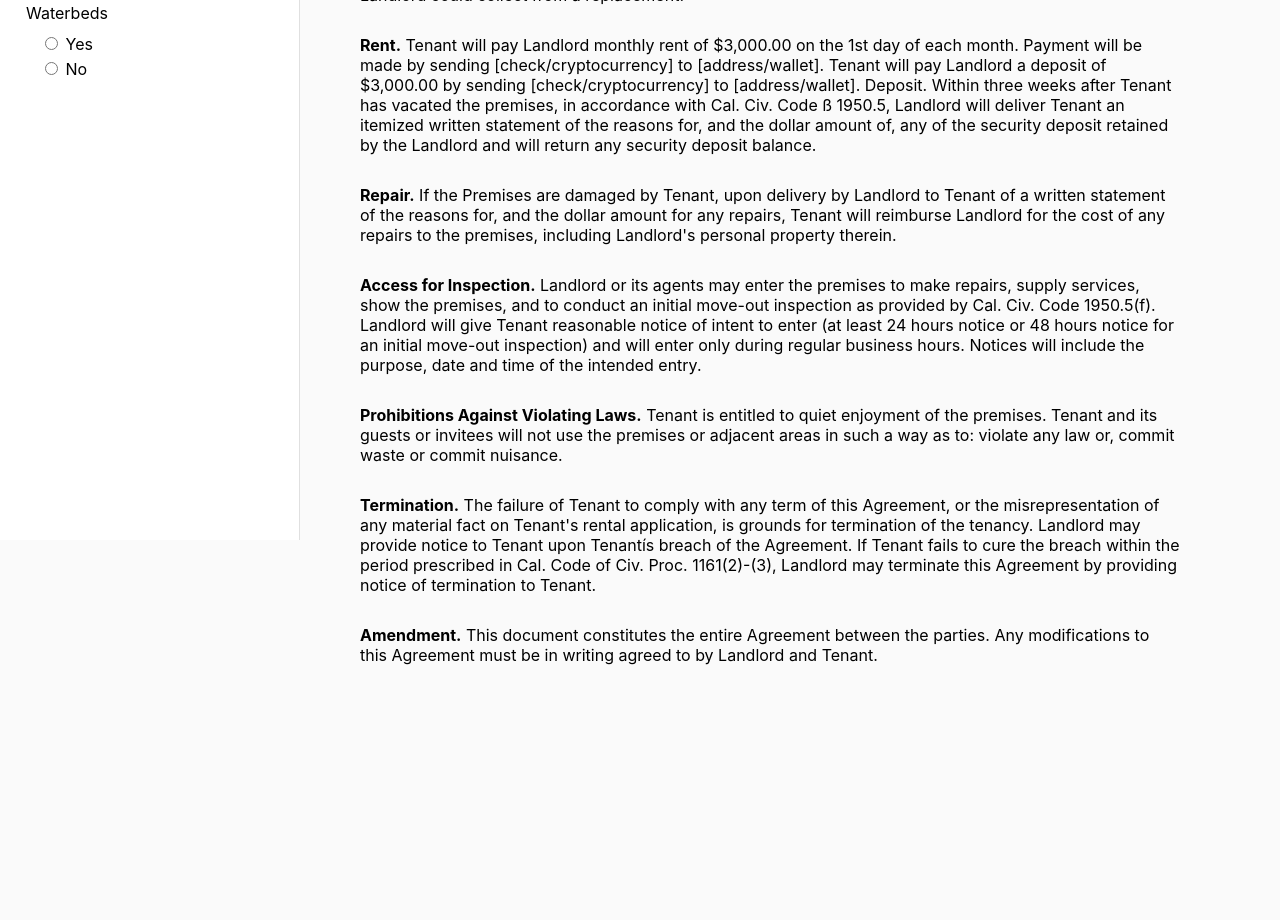
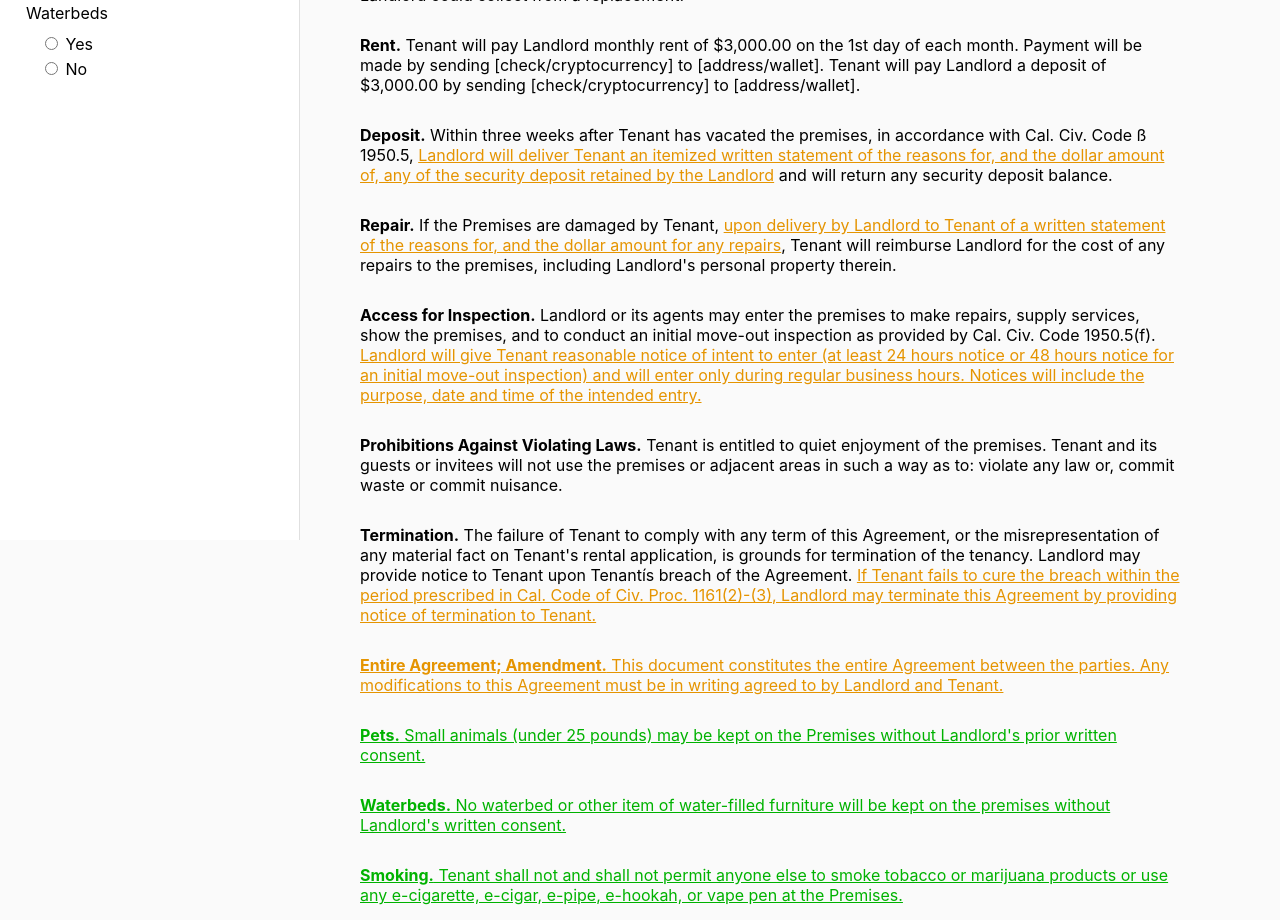
Before and after one commit to stephen-pon/ourterms, a React (Create React App) app: page /lease/confirm in a window 1280 px wide. Shown: the part 260-1180 px from the top of the page. Before the commit the page ends 940 px from the top, so only its background shows below. Built offline with nearby package versions, Linux system fonts and the light colour scheme.

Commit message:
highlighting lease confirm

```diff
--- a/src/components/Lease/LeaseConfirm/LeaseText/LeaseText.js
+++ b/src/components/Lease/LeaseConfirm/LeaseText/LeaseText.js
@@ -1,6 +1,7 @@
 import React, { PureComponent } from 'react';
 import PropTypes from 'prop-types';
 import { withStyles } from '@material-ui/core';
+import Tooltip from '@material-ui/core/Tooltip';
 
 
 const styles = (theme) => ({
@@ -15,6 +16,16 @@ const styles = (theme) => ({
   },
   clause: {
     padding: '15px 100px 15px 60px;'
+  },
+  newClause: {
+    padding: '15px 100px 15px 60px;',
+    textDecoration: 'underline',
+    color: '#00b200'
+  },
+  highlight: {
+    textDecoration: 'underline',
+    color: '#E59400',
+    cursor: 'help'
   }
 });
 
@@ -39,25 +50,45 @@ class LeaseText extends PureComponent {
           </span>
           <span className={classes.clause}>
             <b>Rent.</b> Tenant will pay Landlord monthly rent of $3,000.00 on the 1st day of each month. Payment will be made by sending [check/cryptocurrency] to [address/wallet].  Tenant will pay Landlord a deposit of $3,000.00 by sending [check/cryptocurrency] to [address/wallet].
-Deposit. Within three weeks after Tenant has vacated the premises, in accordance with Cal. Civ. Code ß 1950.5, Landlord will deliver Tenant an itemized written statement of the reasons for, and the dollar amount of, any of the security deposit retained by the Landlord and will return any security deposit balance.
           </span>
           <span className={classes.clause}>
-            <b>Repair.</b> If the Premises are damaged by Tenant, upon delivery by Landlord to Tenant of a written statement of the reasons for, and the dollar amount for any repairs, Tenant will reimburse Landlord for the cost of any repairs to the premises, including Landlord's personal property therein.
+            <b>Deposit.</b> Within three weeks after Tenant has vacated the premises, in accordance with Cal. Civ. Code ß 1950.5, <Tooltip title="OurTerms operative provision" placement="right"><span className={classes.highlight}>Landlord will deliver Tenant an itemized written statement of the reasons for, and the dollar amount of, any of the security deposit retained by the Landlord</span></Tooltip> and will return any security deposit balance.
           </span>
           <span className={classes.clause}>
-            <b>Access for Inspection.</b> Landlord or its agents may enter the premises to make repairs, supply services, show the premises, and to conduct an initial move-out inspection as provided by Cal. Civ. Code 1950.5(f). Landlord will give Tenant reasonable notice of intent to enter (at least 24 hours notice or 48 hours notice for an initial move-out inspection) and will enter only during regular business hours. Notices will include the purpose, date and time of the intended entry.
+            <b>Repair.</b> If the Premises are damaged by Tenant, <Tooltip title="OurTerms operative provision" placement="right"><span className={classes.highlight}>upon delivery by Landlord to Tenant of a written statement of the reasons for, and the dollar amount for any repairs</span></Tooltip>, Tenant will reimburse Landlord for the cost of any repairs to the premises, including Landlord's personal property therein.
+          </span>
+          <span className={classes.clause}>
+            <b>Access for Inspection.</b> Landlord or its agents may enter the premises to make repairs, supply services, show the premises, and to conduct an initial move-out inspection as provided by Cal. Civ. Code 1950.5(f). <Tooltip title="OurTerms operative provision" placement="right"><span className={classes.highlight}>Landlord will give Tenant reasonable notice of intent to enter (at least 24 hours notice or 48 hours notice for an initial move-out inspection) and will enter only during regular business hours. Notices will include the purpose, date and time of the intended entry.</span></Tooltip>
           </span>
           <span className={classes.clause}>
             <b>Prohibitions Against Violating Laws.</b> Tenant is entitled to quiet enjoyment of the premises. Tenant and its guests or invitees will not use the premises or adjacent areas in such a way as to: violate any law or, commit waste or commit nuisance.
           </span>
           <span className={classes.clause}>
-            <b>Termination.</b> The failure of Tenant to comply with any term of this Agreement, or the misrepresentation of any material fact on Tenant's rental application, is grounds for termination of the tenancy. Landlord may provide notice to Tenant upon Tenantís breach of the Agreement.  If Tenant fails to cure the breach within the period prescribed in Cal. Code of Civ. Proc. 1161(2)-(3), Landlord may terminate this Agreement by providing notice of termination to Tenant.
+            <b>Termination.</b> The failure of Tenant to comply with any term of this Agreement, or the misrepresentation of any material fact on Tenant's rental application, is grounds for termination of the tenancy. Landlord may provide notice to Tenant upon Tenantís breach of the Agreement. <Tooltip title="OurTerms operative provision" placement="right"><span className={classes.highlight}>If Tenant fails to cure the breach within the period prescribed in Cal. Code of Civ. Proc. 1161(2)-(3), Landlord may terminate this Agreement by providing notice of termination to Tenant.</span></Tooltip>
           </span>
+
           <span className={classes.clause}>
-            <b>Amendment.</b> This document constitutes the entire Agreement between the parties. Any modifications to this Agreement must be in writing agreed to by Landlord and Tenant.
+            <Tooltip title="OurTerms operative provision" placement="right">
+              <span className={classes.highlight}>
+                <b>Entire Agreement; Amendment.</b> This document constitutes the entire Agreement between the parties. Any modifications to this Agreement must be in writing agreed to by Landlord and Tenant.
+              </span>
+            </Tooltip>
           </span>
-        </div>
-      </div>
+
+
+          <span className={classes.newClause}>
+            <b>Pets.</b> Small animals (under 25 pounds) may be kept on the Premises without Landlord's prior written consent.
+          </span>
+
+          <span className={classes.newClause}>
+            <b>Waterbeds.</b> No waterbed or other item of water-filled furniture will be kept on the premises without Landlord's written consent.
+          </span>
+
+          <span className={classes.newClause}>
+            <b>Smoking.</b> Tenant shall not and shall not permit anyone else to smoke tobacco or marijuana products or use any e-cigarette, e-cigar, e-pipe, e-hookah, or vape pen at the Premises.
+          </span>
+        </div >
+      </div >
     );
   }
 }
--- a/src/components/Lease/LeaseCreate/LeaseCreate.js
+++ b/src/components/Lease/LeaseCreate/LeaseCreate.js
@@ -93,6 +93,11 @@ class LeaseCreate extends PureComponent {
     console.log(val);
   }
 
+  handleSubmit(e) {
+    e.preventDefault();
+    this.props.confirmNav();
+  }
+
 
   render() {
     const {
@@ -107,7 +112,7 @@ class LeaseCreate extends PureComponent {
 
 
         <div className={classes.divForm} >
-          <form className={classes.form}>
+          <form className={classes.form} onSubmit={this.handleSubmit.bind(this)}>
 
             <label className={classes.label}>
               Landlord's name
@@ -182,6 +187,8 @@ class LeaseCreate extends PureComponent {
   }
 }
 
-LeaseCreate.propTypes = {};
+LeaseCreate.propTypes = {
+  confirmNav: PropTypes.func
+};
 
 export default withStyles(styles)(LeaseCreate);
--- a/src/components/Lease/LeaseCreate/LeaseCreateContainer.js
+++ b/src/components/Lease/LeaseCreate/LeaseCreateContainer.js
@@ -1,5 +1,7 @@
 import { connect } from 'react-redux';
 import { bindActionCreators } from 'redux';
+import { push } from 'connected-react-router';
+
 import LeaseCreate from './LeaseCreate';
 
 
@@ -10,7 +12,7 @@ const mapStateToProps = state => {
 };
 
 const mapDispatchToProps = dispatch => bindActionCreators({
-
+  confirmNav: () => push('/lease/confirm')
 }, dispatch);
 
 const LeaseCreateContainer = connect(mapStateToProps, mapDispatchToProps)(LeaseCreate);
```
